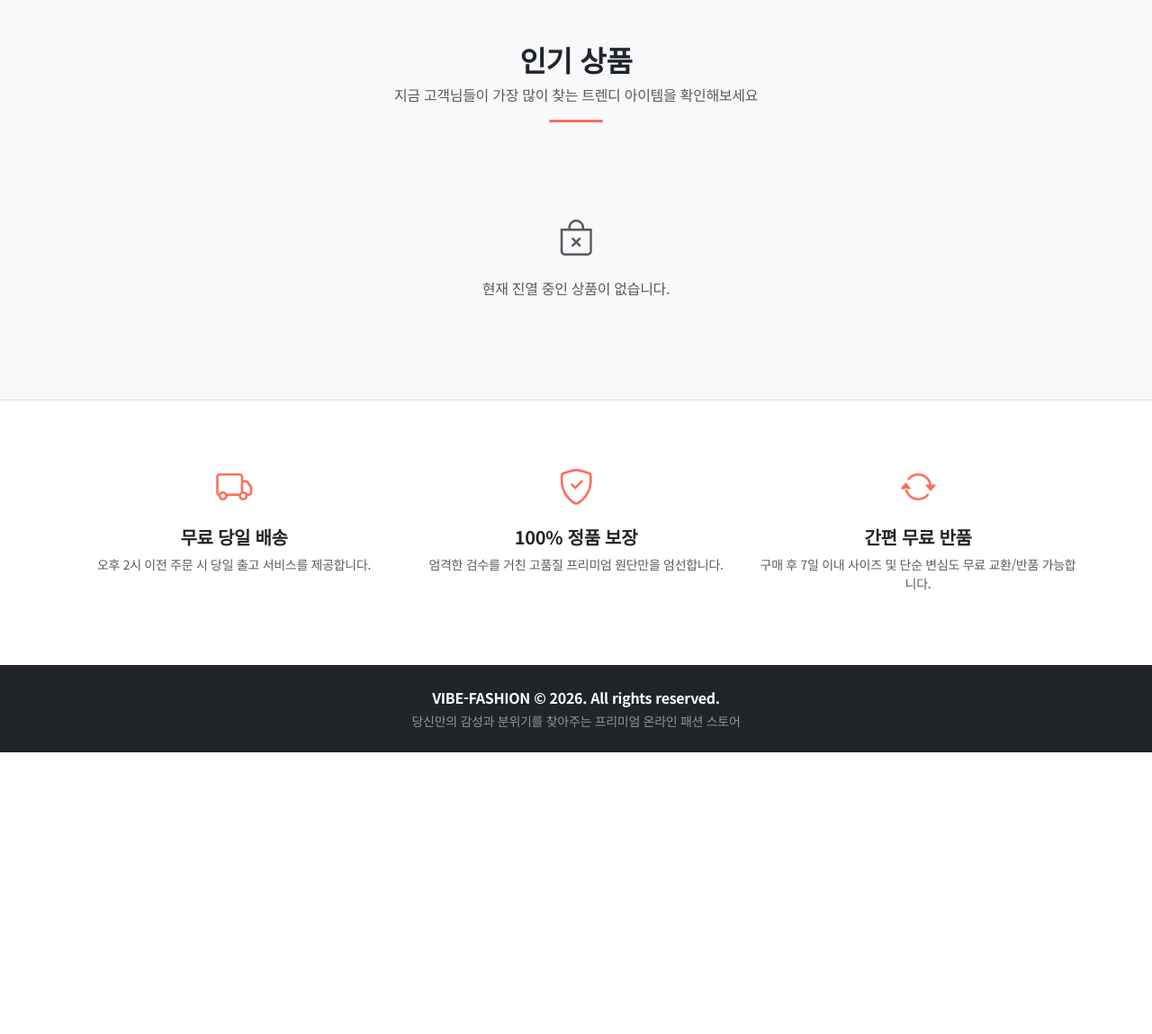
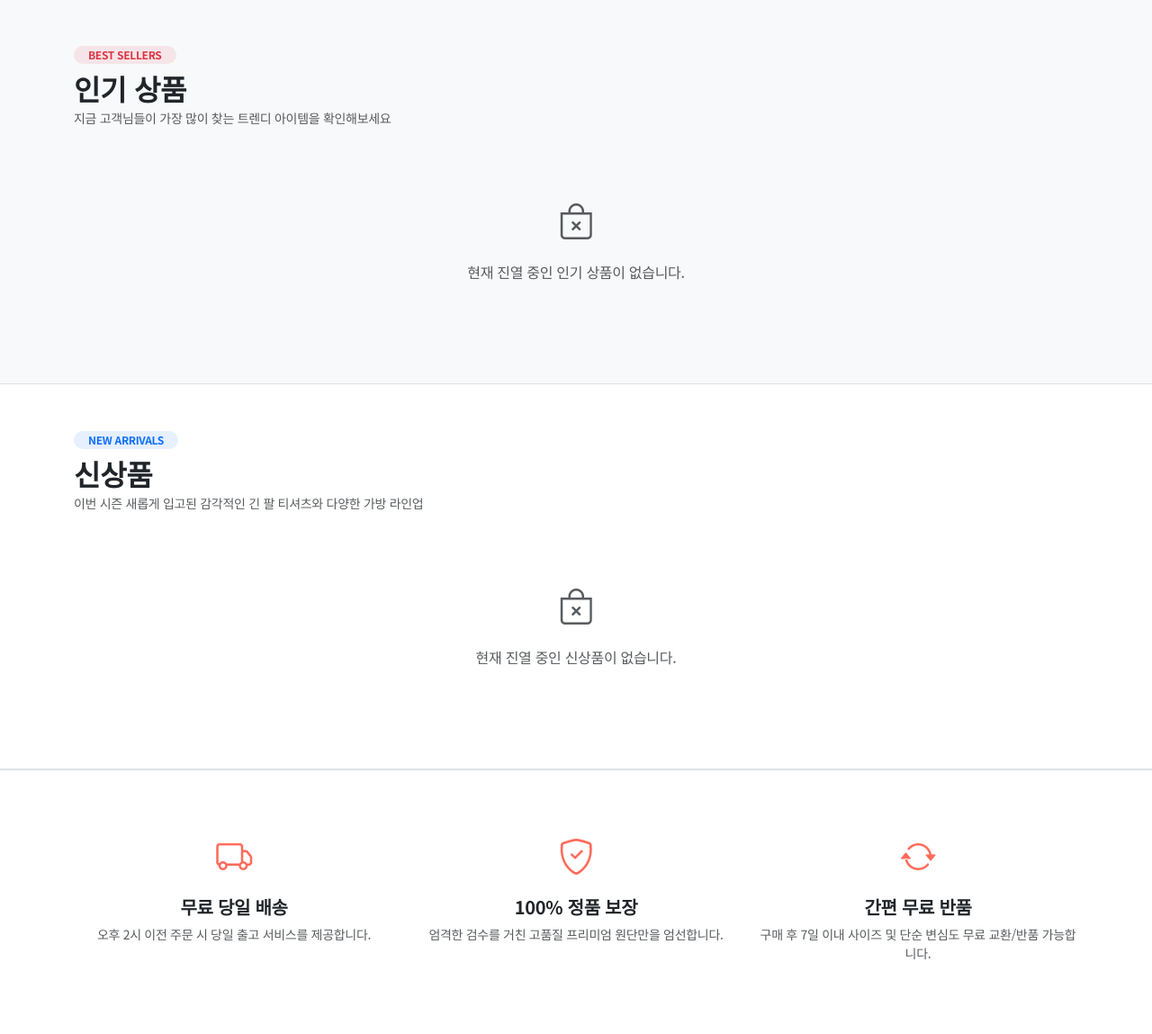
Before and after one commit to tgkimm/vibe-fashion, a Flask app: page / in a window 1280 px wide. Shown: the part 589-1738 px from the top of the page at 90% size. Before the commit the page ends 1425 px from the top, so only its background shows below. Run offline with Flask 3, Linux system fonts and the light colour scheme; some web fonts are replaced.

Commit message:
feat: add new arrivals section, silver jewelry, longsleeves and bags with pagination more-view

```diff
--- a/app/routes/main.py
+++ b/app/routes/main.py
@@ -1,7 +1,7 @@
 import logging
 import os
 from dotenv import load_dotenv
-from flask import Blueprint, render_template
+from flask import Blueprint, render_template, request
 from supabase import create_client, Client
 
 # 환경 변수 로드 (.env 파일이 있으면 읽어옴)
@@ -34,58 +34,140 @@ def get_supabase_client() -> Client | None:
         return None
 
 
+def format_product_item(item: dict) -> dict:
+    """
+    Supabase 상품 원본 딕셔너리를 템플릿 렌더링에 적합한 형태로 변환합니다.
+    """
+    raw_price = item.get("sale_price") if item.get("sale_price") is not None else item.get("price", 0)
+    try:
+        formatted_price = f"{int(float(raw_price)):,}원"
+    except (ValueError, TypeError):
+        formatted_price = f"{raw_price}원"
+
+    # 썸네일 이미지 결정: is_primary=True 우선, 없으면 첫 번째 이미지, 없으면 기본 이미지
+    images = item.get("product_images") or []
+    primary_image = next((img for img in images if img.get("is_primary")), None)
+    if primary_image:
+        thumbnail_url = primary_image.get("image_url")
+    elif images:
+        thumbnail_url = images[0].get("image_url")
+    else:
+        thumbnail_url = "https://picsum.photos/600/800"
+
+    return {
+        "id": item.get("id"),
+        "name": item.get("name"),
+        "description": item.get("description", ""),
+        "price": formatted_price,
+        "thumbnail_url": thumbnail_url,
+    }
+
+
 @main_bp.route("/")
 def index():
     """
     메인 홈 페이지:
-    - Supabase products 테이블에서 is_active=true, is_featured=true인 상품을 최대 4개 조회
-    - 가격 포맷팅(예: '19,900원') 및 썸네일 이미지 연결
-    - 조회 실패 시 빈 리스트로 안전하게 대체
+    - 인기 상품 (is_featured=True, is_active=True): 최대 8개 노출
+    - 신상품 (최신 등록순, is_active=True): 최대 8개 노출
+    - 인기 상품/신상품 각각 전체 개수를 파악하여 '더보기' 버튼 표시 여부 판단
     """
-    products = []
+    popular_products = []
+    new_products = []
+    has_more_popular = False
+    has_more_new = False
 
     try:
         supabase = get_supabase_client()
         if supabase:
-            # products 및 연결된 product_images 조회 (활성 상품 최대 6개)
-            response = (
+            # 1. 인기 상품 조회 (is_featured=True, 최대 8개 노출, 9개 조회하여 더보기 여부 확인)
+            pop_response = (
                 supabase.table("products")
                 .select("id, name, description, price, sale_price, is_active, is_featured, product_images(image_url, is_primary, sort_order)")
                 .eq("is_active", True)
+                .eq("is_featured", True)
                 .order("created_at", desc=False)
-                .limit(6)
+                .limit(9)
                 .execute()
             )
+            raw_popular = pop_response.data or []
+            if len(raw_popular) > 8:
+                has_more_popular = True
+                raw_popular = raw_popular[:8]
+            popular_products = [format_product_item(item) for item in raw_popular]
 
-            raw_products = response.data or []
+            # 2. 신상품 조회 (최신 등록순, 최대 8개 노출, 9개 조회하여 더보기 여부 확인)
+            new_response = (
+                supabase.table("products")
+                .select("id, name, description, price, sale_price, is_active, is_featured, product_images(image_url, is_primary, sort_order)")
+                .eq("is_active", True)
+                .order("created_at", desc=True)
+                .limit(9)
+                .execute()
+            )
+            raw_new = new_response.data or []
+            if len(raw_new) > 8:
+                has_more_new = True
+                raw_new = raw_new[:8]
+            new_products = [format_product_item(item) for item in raw_new]
 
-            for item in raw_products:
-                # 가격 포맷팅 ({:,}원)
-                raw_price = item.get("sale_price") if item.get("sale_price") is not None else item.get("price", 0)
-                try:
-                    formatted_price = f"{int(float(raw_price)):,}원"
-                except (ValueError, TypeError):
-                    formatted_price = f"{raw_price}원"
-
-                # 썸네일 이미지 결정: is_primary=True 우선, 없으면 첫 번째 이미지, 없으면 기본 이미지
-                images = item.get("product_images") or []
-                primary_image = next((img for img in images if img.get("is_primary")), None)
-                if primary_image:
-                    thumbnail_url = primary_image.get("image_url")
-                elif images:
-                    thumbnail_url = images[0].get("image_url")
-                else:
-                    thumbnail_url = "https://picsum.photos/600/800"
-
-                products.append({
-                    "id": item.get("id"),
-                    "name": item.get("name"),
-                    "description": item.get("description", ""),
-                    "price": formatted_price,
-                    "thumbnail_url": thumbnail_url,
-                })
     except Exception as e:
         logger.error(f"[상품 조회 오류] Supabase에서 상품 데이터를 가져오는 중 에러 발생: {e}", exc_info=True)
+        popular_products = []
+        new_products = []
+
+    return render_template(
+        "index.html",
+        popular_products=popular_products,
+        new_products=new_products,
+        has_more_popular=has_more_popular,
+        has_more_new=has_more_new,
+    )
+
+
+@main_bp.route("/products")
+def product_list():
+    """
+    상품 전체 / 카테고리별 / 신상품 / 인기상품 목록 페이지 (더보기 페이지):
+    - tab=popular : 인기 상품 전체 목록
+    - tab=new     : 신상품 전체 목록
+    - 기타        : 전체 활성 상품 목록
+    """
+    tab = request.args.get("tab", "all")
+    title = "전체 상품"
+    subtitle = "VIBE-FASHION의 모든 스타일을 만나보세요"
+
+    products = []
+    try:
+        supabase = get_supabase_client()
+        if supabase:
+            query = (
+                supabase.table("products")
+                .select("id, name, description, price, sale_price, is_active, is_featured, product_images(image_url, is_primary, sort_order)")
+                .eq("is_active", True)
+            )
+
+            if tab == "popular":
+                query = query.eq("is_featured", True).order("created_at", desc=False)
+                title = "인기 상품 전체보기"
+                subtitle = "많은 고객들이 사랑하는 베스트셀러 컬렉션입니다"
+            elif tab == "new":
+                query = query.order("created_at", desc=True)
+                title = "신상품 전체보기"
+                subtitle = "이번 시즌 가장 새롭게 입고된 트렌디 아이템입니다"
+            else:
+                query = query.order("created_at", desc=True)
+
+            response = query.execute()
+            raw_products = response.data or []
+            products = [format_product_item(item) for item in raw_products]
+    except Exception as e:
+        logger.error(f"[상품 목록 조회 오류] {e}", exc_info=True)
         products = []
 
-    return render_template("index.html", products=products)
+    return render_template(
+        "products.html",
+        products=products,
+        tab=tab,
+        title=title,
+        subtitle=subtitle,
+    )
--- a/app/templates/base.html
+++ b/app/templates/base.html
@@ -29,10 +29,13 @@
                         <a class="nav-link active" aria-current="page" href="{{ url_for('main.index') }}">홈</a>
                     </li>
                     <li class="nav-item">
-                        <a class="nav-link" href="{{ url_for('main.index') }}#products">신상품</a>
+                        <a class="nav-link" href="{{ url_for('main.index') }}#popular-products">베스트</a>
                     </li>
                     <li class="nav-item">
-                        <a class="nav-link" href="{{ url_for('main.index') }}#products">베스트</a>
+                        <a class="nav-link" href="{{ url_for('main.index') }}#new-products">신상품</a>
+                    </li>
+                    <li class="nav-item">
+                        <a class="nav-link" href="{{ url_for('main.product_list', tab='all') }}">전체상품</a>
                     </li>
                     <li class="nav-item">
                         <a class="nav-link" href="{{ url_for('main.index') }}#about">브랜드 소개</a>
--- a/app/templates/index.html
+++ b/app/templates/index.html
@@ -13,27 +13,36 @@
                     매일 새로운 스타일링 아이디어를 제안합니다.
                 </p>
                 <div class="d-flex justify-content-center gap-3">
-                    <a href="#products" class="btn btn-primary btn-lg px-4 shadow-sm">지금 쇼핑하기</a>
-                    <a href="#about" class="btn btn-outline-light btn-lg px-4">컬렉션 보기</a>
+                    <a href="#popular-products" class="btn btn-primary btn-lg px-4 shadow-sm">지금 쇼핑하기</a>
+                    <a href="#new-products" class="btn btn-outline-light btn-lg px-4">신상품 컬렉션</a>
                 </div>
             </div>
         </div>
     </div>
 </section>
 
-<!-- ② 더미 상품 카드 섹션 (picsum.photos 활용) -->
-<section id="products" class="py-5">
+<!-- ② 인기 상품 섹션 (최대 8개) -->
+<section id="popular-products" class="py-5">
     <div class="container">
         <!-- 섹션 타이틀 -->
-        <div class="text-center mb-5">
-            <h2 class="fw-bold">인기 상품</h2>
-            <p class="text-muted">지금 고객님들이 가장 많이 찾는 트렌디 아이템을 확인해보세요</p>
-            <div class="divider mx-auto"></div>
+        <div class="d-flex justify-content-between align-items-end mb-4 flex-wrap gap-2">
+            <div>
+                <span class="badge bg-danger bg-opacity-10 text-danger fw-bold px-3 py-1 rounded-pill mb-2">BEST SELLERS</span>
+                <h2 class="fw-bold mb-1">인기 상품</h2>
+                <p class="text-muted mb-0 small">지금 고객님들이 가장 많이 찾는 트렌디 아이템을 확인해보세요</p>
+            </div>
+            {% if has_more_popular %}
+            <div>
+                <a href="{{ url_for('main.product_list', tab='popular') }}" class="btn btn-outline-dark btn-sm rounded-pill px-3 py-2 fw-semibold">
+                    인기 상품 더보기 <i class="bi bi-chevron-right ms-1"></i>
+                </a>
+            </div>
+            {% endif %}
         </div>
 
-        <!-- 상품 카드 그리드 -->
+        <!-- 상품 카드 그리드 (인기 상품) -->
         <div class="row g-4">
-            {% for item in products %}
+            {% for item in popular_products %}
             <div class="col-12 col-sm-6 col-lg-3">
                 <div class="card h-100 product-card shadow-sm border-0">
                     <!-- 상품 이미지 -->
@@ -74,7 +83,81 @@
             <!-- 등록된 상품이 없을 경우 -->
             <div class="col-12 text-center py-5">
                 <i class="bi bi-bag-x fs-1 text-muted mb-3 d-block"></i>
-                <p class="text-muted">현재 진열 중인 상품이 없습니다.</p>
+                <p class="text-muted">현재 진열 중인 인기 상품이 없습니다.</p>
+            </div>
+            {% endfor %}
+        </div>
+    </div>
+</section>
+
+<!-- ③ 신상품 섹션 (어느 정도의 여유 공간 my-5 / py-5 적용, 최대 8개) -->
+<section id="new-products" class="py-5 bg-white border-top border-bottom">
+    <div class="container">
+        <!-- 섹션 타이틀 -->
+        <div class="d-flex justify-content-between align-items-end mb-4 flex-wrap gap-2">
+            <div>
+                <span class="badge bg-primary bg-opacity-10 text-primary fw-bold px-3 py-1 rounded-pill mb-2">NEW ARRIVALS</span>
+                <h2 class="fw-bold mb-1">신상품</h2>
+                <p class="text-muted mb-0 small">이번 시즌 새롭게 입고된 감각적인 긴 팔 티셔츠와 다양한 가방 라인업</p>
+            </div>
+            {% if has_more_new %}
+            <div>
+                <a href="{{ url_for('main.product_list', tab='new') }}" class="btn btn-outline-primary btn-sm rounded-pill px-3 py-2 fw-semibold">
+                    신상품 더보기 <i class="bi bi-chevron-right ms-1"></i>
+                </a>
+            </div>
+            {% endif %}
+        </div>
+
+        <!-- 상품 카드 그리드 (신상품) -->
+        <div class="row g-4">
+            {% for item in new_products %}
+            <div class="col-12 col-sm-6 col-lg-3">
+                <div class="card h-100 product-card shadow-sm border-0">
+                    <!-- 신상품 뱃지 -->
+                    <span class="position-absolute top-0 start-0 m-2 badge bg-dark text-white rounded-pill px-2 py-1 shadow-sm" style="z-index: 2; font-size: 0.75rem;">
+                        NEW
+                    </span>
+
+                    <!-- 상품 이미지 -->
+                    <div class="position-relative overflow-hidden product-image-wrapper">
+                        <img src="{{ item.thumbnail_url }}" class="card-img-top product-img" alt="{{ item.name }}" loading="lazy" onerror="this.onerror=null; this.src='https://picsum.photos/600/800';">
+                    </div>
+
+                    <!-- 상품 정보 본문 -->
+                    <div class="card-body d-flex flex-column">
+                        <h5 class="card-title fw-bold text-truncate" title="{{ item.name }}">{{ item.name }}</h5>
+                        <p class="card-text text-secondary small flex-grow-1 text-truncate-2">
+                            {{ item.description }}
+                        </p>
+                        <div class="d-flex justify-content-between align-items-center mt-3">
+                            <span class="fs-5 fw-bold text-primary">{{ item.price }}</span>
+                            <button class="btn btn-outline-dark btn-sm rounded-circle p-2 btn-add-cart"
+                                    data-product-id="{{ item.id }}"
+                                    data-product-name="{{ item.name }}"
+                                    title="장바구니 담기"
+                                    type="button">
+                                <i class="bi bi-cart-plus"></i>
+                            </button>
+                        </div>
+                    </div>
+
+                    <!-- 카드 하단 버튼 -->
+                    <div class="card-footer bg-transparent border-0 pt-0 pb-3">
+                        <button class="btn btn-dark w-100 btn-sm py-2 fw-semibold btn-buy-now"
+                                data-product-id="{{ item.id }}"
+                                data-product-name="{{ item.name }}"
+                                type="button">
+                            바로 구매하기
+                        </button>
+                    </div>
+                </div>
+            </div>
+            {% else %}
+            <!-- 등록된 상품이 없을 경우 -->
+            <div class="col-12 text-center py-5">
+                <i class="bi bi-bag-x fs-1 text-muted mb-3 d-block"></i>
+                <p class="text-muted">현재 진열 중인 신상품이 없습니다.</p>
             </div>
             {% endfor %}
         </div>
```
Also changed, not shown: app/templates/products.html (added, +167 -0 lines).
